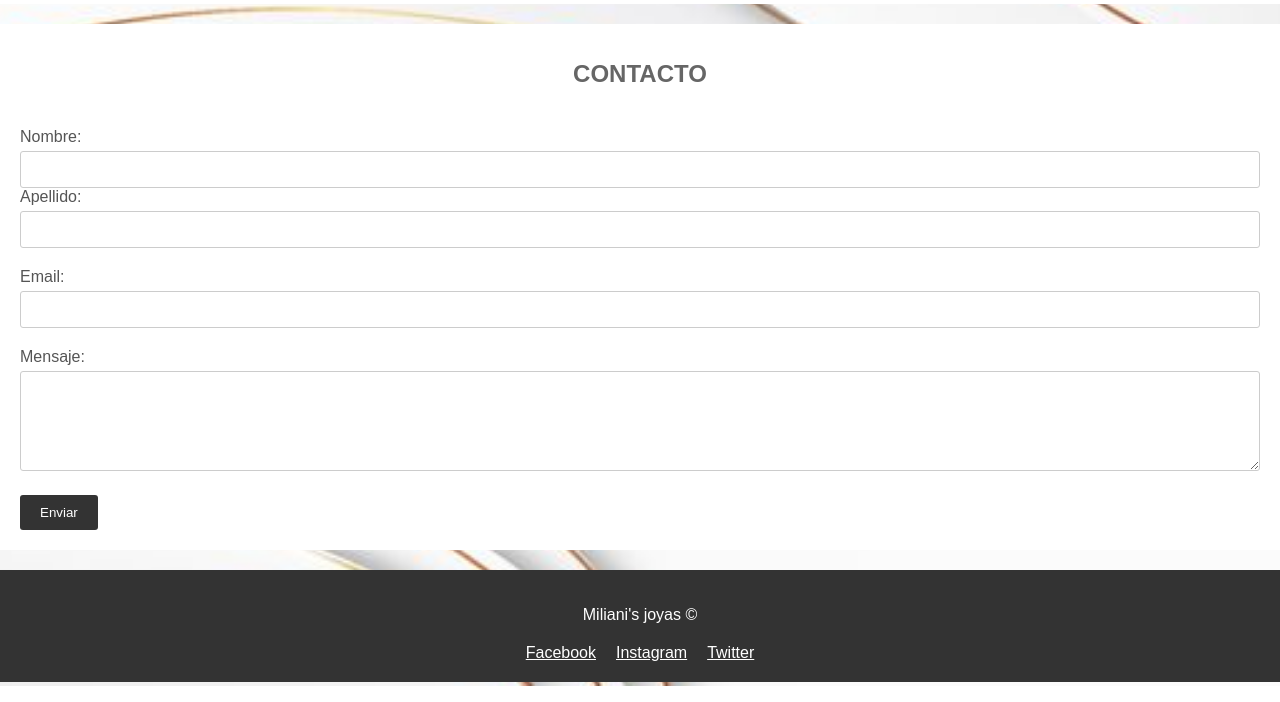
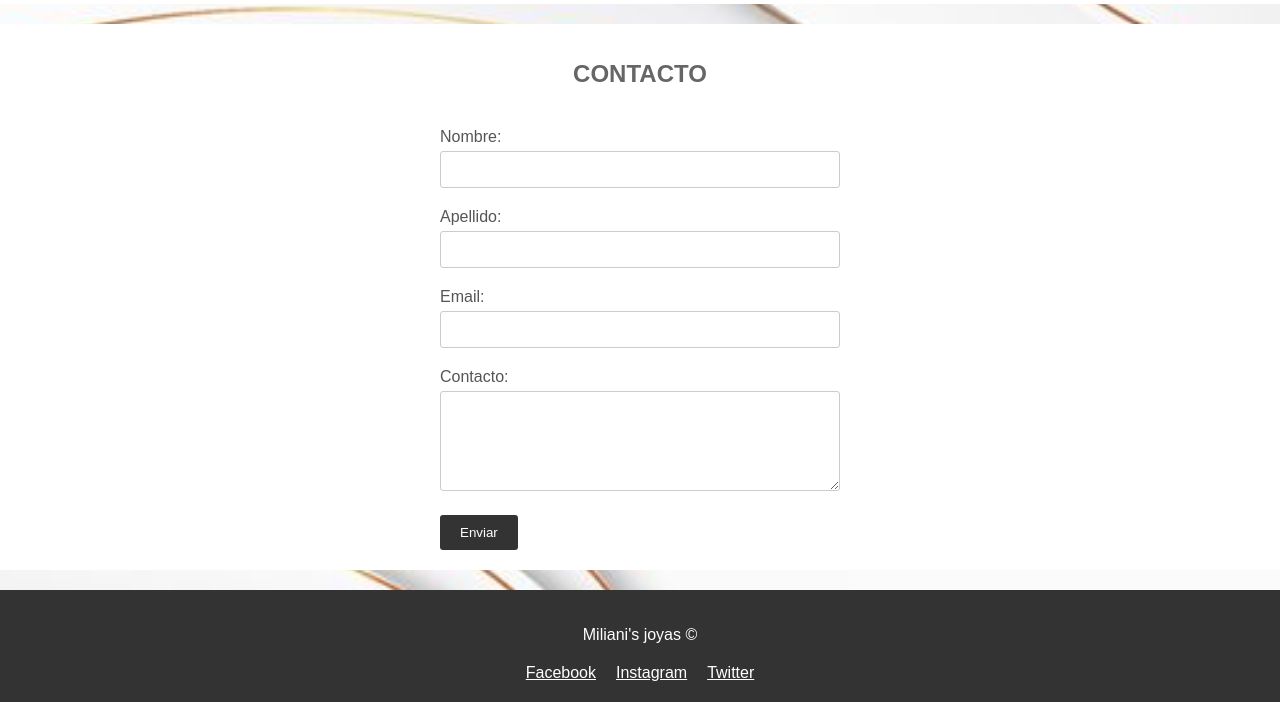
Before and after one commit to GustavoBoscanL/Miliani_joyas, a plain HTML site: page pages/contacto.html in a window 1280 px wide. Shown: the part 114-816 px from the top of the page. Drawn offline with Linux system fonts and the light colour scheme.

Commit message:
Contacto page update

```diff
--- a/pages/contacto.html
+++ b/pages/contacto.html
@@ -42,26 +42,28 @@
             </div>
     </header>
 
-   <main class="main">
+   <main class="main contact-page">
         <div class="container">
             <h1 class="title">CONTACTO</h1>
-            <form action="#">
-                <div class="form-group">
-                    <label for="name">Nombre:</label>
-                    <input type="text" id="name" name="name" required>
-                    <label for="name">Apellido:</label>
-                    <input type="text" id="name" name="name" required>
+            <form>
+                <div class="mb-3">
+                  <label for="nombre" class="form-label">Nombre:</label>
+                  <input type="text" class="form-control" id="nombre" name="nombre" required>
                 </div>
-                <div class="form-group">
-                    <label for="email">Email:</label>
-                    <input type="email" id="email" name="email" required>
+                <div class="mb-3">
+                  <label for="apellido" class="form-label">Apellido:</label>
+                  <input type="text" class="form-control" id="apellido" name="apellido" required>
                 </div>
-                <div class="form-group">
-                    <label for="message">Mensaje:</label>
-                    <textarea id="message" name="message" required></textarea>
+                <div class="mb-3">
+                  <label for="email" class="form-label">Email:</label>
+                  <input type="email" class="form-control" id="email" name="email" required>
                 </div>
-                <button type="submit">Enviar</button>
-            </form>
+                <div class="mb-3">
+                  <label for="contacto" class="form-label">Contacto:</label>
+                  <textarea class="form-control" id="contacto" name="contacto" required></textarea>
+                </div>
+                <button type="submit" class="btn btn-primary">Enviar</button>
+              </form>
         </div>
 
    </main>
--- a/styles/style.css
+++ b/styles/style.css
@@ -8,6 +8,7 @@ body {
     background-attachment: fixed;
     background-position: center;
 }
+/*Header y nav*/
 
 header {
     background-color: #fff;
@@ -19,6 +20,8 @@ nav {
     display: flex;
     justify-content: space-between;
     align-items: center;
+    flex-wrap: wrap;
+    padding: 0 20px;
 }
 
 
@@ -54,6 +57,7 @@ nav {
 .search-cart-container {
     display: flex;
     align-items: center;
+    flex-wrap: wrap;
 }
 
 .search {
@@ -67,6 +71,7 @@ nav {
     border: 1px solid #ddd;
     border-radius: 5px;
     margin-right: 10px;
+    width: 100%;
 }
 
 .search button {
@@ -288,8 +293,14 @@ nav {
 }
 
 /*Contacto*/
+.contact-page {
+    display: flex;
+    justify-content: center;
+    align-items: center;
+}
 
-.form-group {
+
+.mb-3 {
     margin-bottom: 20px;
 }
 
@@ -302,15 +313,17 @@ label {
 input[type="text"],
 input[type="email"],
 textarea {
-    width: 100%;
+    width: 400px; /* Ancho reducido */
     padding: 10px;
     border: 1px solid #ccc;
     border-radius: 3px;
     box-sizing: border-box;
+    max-width: 100%; /* Para asegurarnos de que no se salga en pantallas más pequeñas */
 }
 
 textarea {
     height: 100px;
+    width: 400px; /* Ajustar el ancho también para el área de texto */
 }
 
 button[type="submit"] {
@@ -325,6 +338,7 @@ button[type="submit"] {
 button[type="submit"]:hover {
     background-color: #666;
 }
+
 
 /*About_us*/
 
```
Also changed, not shown: pages/collares.html (+1 -1 lines).
